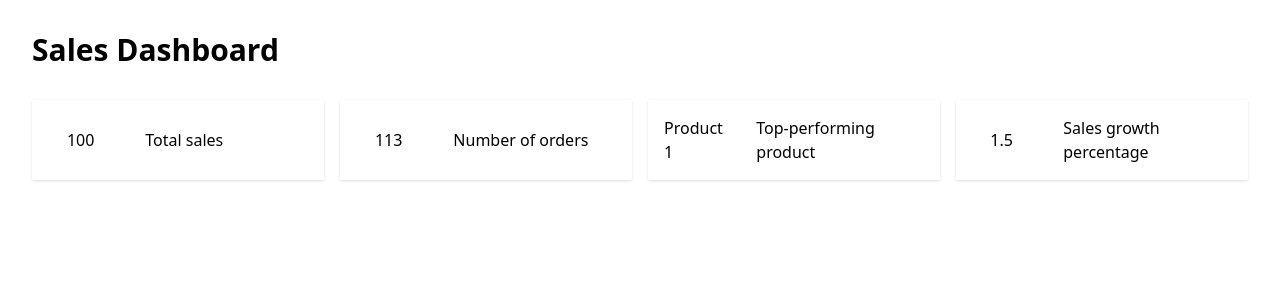
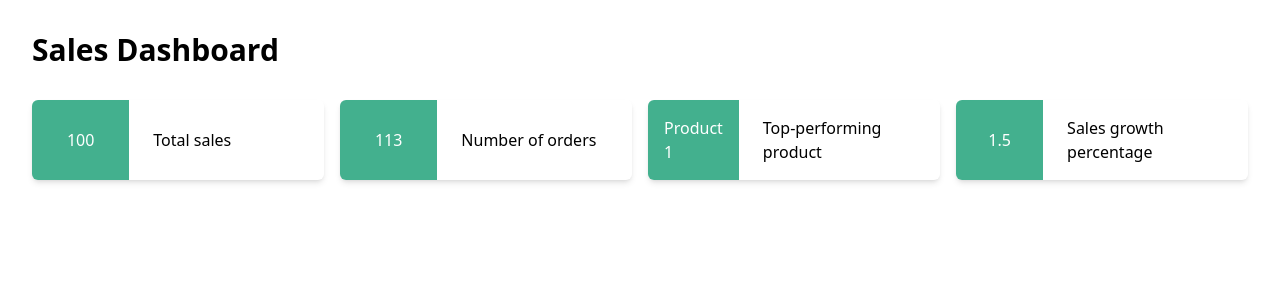
Before and after one commit to hannashylina/sales-dashboard, a Vue app: page / in a window 1280 px wide. Shown: the top 300 px of the page. Built offline with nearby package versions, Linux system fonts and the light colour scheme.

Commit message:
Styles for cards values

```diff
--- a/src/components/Card.vue
+++ b/src/components/Card.vue
@@ -5,9 +5,9 @@ const props = defineProps({
 </script>
 
 <template>
-    <div class="flex items-stretch flex-row-reverse justify-end shadow">
-        <p class="p-4 grow flex items-center">{{data.name}}</p>
-        <p class="p-4 flex w-1/3 items-center justify-center">{{data.value}}</p>
+    <div class="flex items-stretch flex-row justify-start shadow-md rounded-md">
+        <p class="p-4 flex w-1/3 items-center justify-center bg-emerald-600/75 text-white rounded-l-md">{{data.value}}</p>
+        <p class="py-4 px-6 grow flex items-center">{{data.name}}</p>
     </div>
 </template>
 
```
